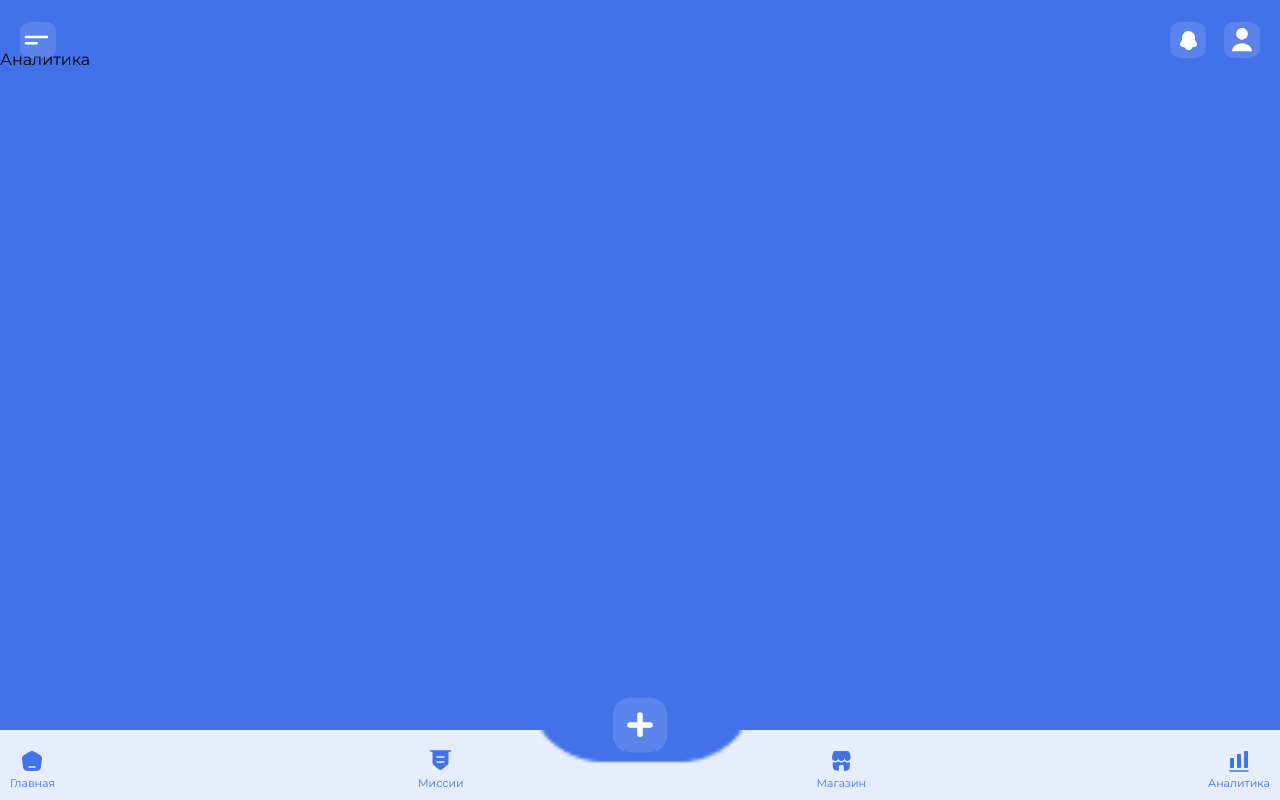
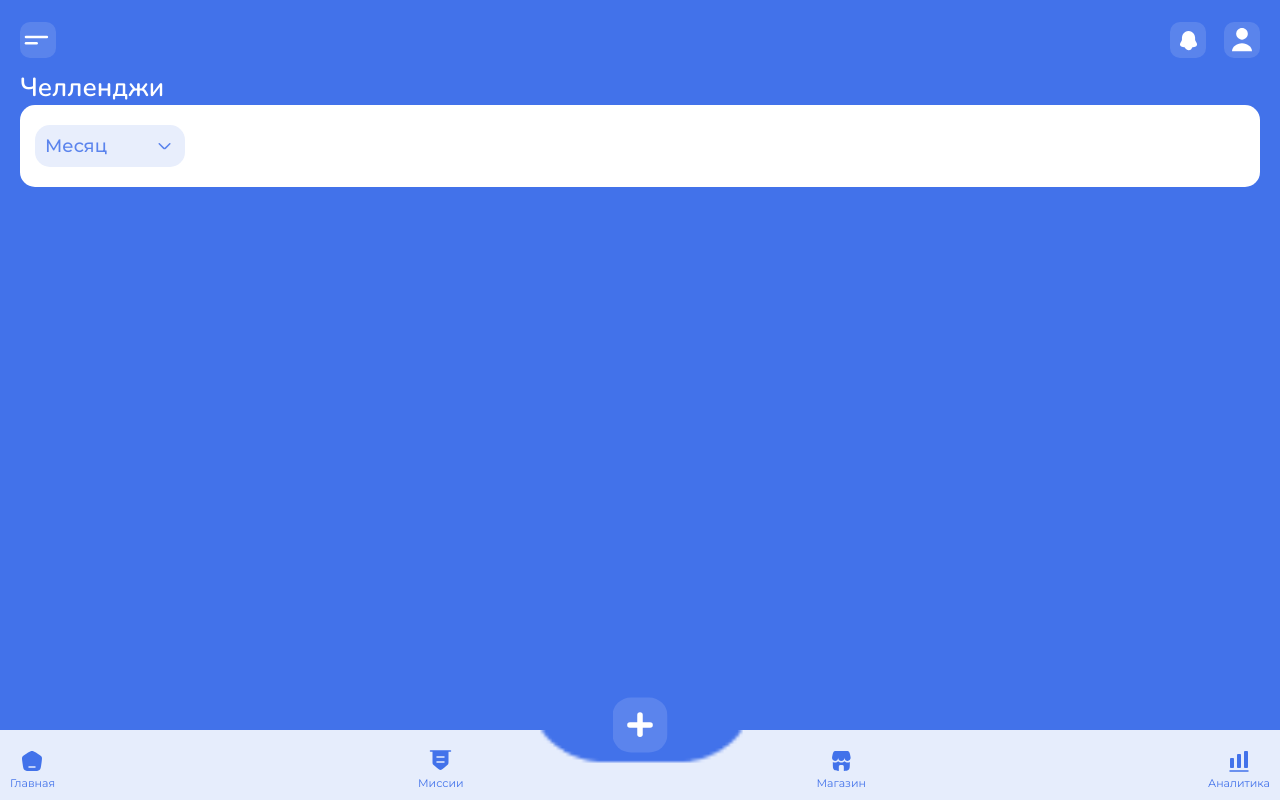
Before and after one commit to qqwerrtyz/chistulya_frontend, a Next.js app: page /app/child/analytics in a window 1280 px wide. Built offline with nearby package versions, Linux system fonts and the light colour scheme.

Commit message:
сделал выпадающее меню в аналитике -> челленджи

```diff
--- a/public/icons/icons.jsx
+++ b/public/icons/icons.jsx
@@ -8,6 +8,8 @@ import exit from "./exit.svg"
 import coin from "./coin.svg"
 import arrowDown from "./arrowDown.svg"
 import arrowUp from "./arrowUp.svg"
+import arrowUpBlue from "./arrowUpBlue.svg"
+import arrowDownBlue from "./arrowDownBlue.svg"
 import footerAnalitycs from "./footerAnalitycs.svg"
 import footerMain from "./footerMain.svg"
 import footerMissions from "./footerMissions.svg"
@@ -30,6 +32,8 @@ const icons = {
     footerMissions,
     footerPlus,
     footerShop,
+    arrowUpBlue,
+    arrowDownBlue
 }
 
 export default icons
--- a/src/app/app/child/analytics/Analytics.module.css
+++ b/src/app/app/child/analytics/Analytics.module.css
@@ -0,0 +1,4 @@
+.chellengeWrapper {
+    margin-top: 20px;
+    padding: 0 20px;
+}
--- a/src/app/app/child/analytics/page.jsx
+++ b/src/app/app/child/analytics/page.jsx
@@ -1,7 +1,13 @@
+import Chellenge from "@/components/app/another/analytics/chellenge/Chellenge"
+import styles from "./Analytics.module.css"
 export default function Analytics () {
     return (
-        <div>
-            Аналитика
+        <div className={styles.analyticsWrapper}>
+            <div className={styles.analytics}>
+                <div className={styles.chellengeWrapper}>
+                    <Chellenge />
+                </div>
+            </div>
         </div>
     )
 }
--- /dev/null
+++ b/src/components/app/another/analytics/chellenge/Chellenge.jsx
@@ -0,0 +1,116 @@
+"use client"
+import { useState } from "react"
+import AnalyticsHeadline from "../headline/Headline"
+import styles from "./Chellenge.module.css"
+import icons from "../../../../../../public/icons/icons"
+import Image from "next/image"
+
+export default function Chellenge () {
+    const [selectedMonth, setSelectedMonth] = useState({
+        ruName: "Месяц",
+        enName: null
+    });
+
+    const [showDropDown, setShowDropDown] = useState(false)
+
+    const dataMonth = [
+
+
+        {
+            enNameMonth: "january",
+            ruNameMonth: "Январь",
+            count: 23
+        },
+
+        {
+            enNameMonth: "february",
+            ruNameMonth: "Февраль",
+            count: 23
+        },
+
+        {
+            enNameMonth: "march",
+            ruNameMonth: "Март",
+            count: 23
+        },
+
+        {
+            enNameMonth: "april",
+            ruNameMonth: "Апрель",
+            count: 23
+        },
+
+        {
+            enNameMonth: "may",
+            ruNameMonth: "Май",
+            count: 23
+        },
+        {
+            enNameMonth: "june",
+            ruNameMonth: "Июнь",
+            count: 23
+        }
+    ]
+
+    function handleSelectedMonth(ru, en) {
+        setSelectedMonth(prev => {
+            prev = {
+                ruName: ru,
+                enName: en
+            }
+            return prev
+        })
+    }
+
+    return (
+        <div className={styles.chellengeWrapper}>
+            <div className={styles.chellenge}>
+                <AnalyticsHeadline value={"Челленджи"}/>
+
+                <div className={styles.bodyWrapper}>
+                    <div className={styles.body}>
+
+                        <div className={styles.menuWrapper}>
+                            <div className={styles.menu} onClick={() => setShowDropDown(prev => !prev)}>
+                                <span className={styles.selectedMonth}>{selectedMonth.ruName}</span>
+
+                                {
+                                    showDropDown ? (
+                                        <Image src={icons.arrowUpBlue} className={styles.menuArrow}/>
+                                    ) : (
+                                        <Image src={icons.arrowDownBlue} className={styles.menuArrow}/>
+                                    )
+                                }
+                            </div>
+
+                            {
+                                showDropDown && (
+                                    <div className={styles.dropDownMenu}>
+                                        {
+                                            dataMonth.map((item, index) => {
+                                                return (
+                                                    <div
+                                                        className={styles.dropDownMenuItem}
+                                                        onClick={() => handleSelectedMonth(item.ruNameMonth, item.enNameMonth)}>
+                                                        <span className={styles.dropDownMenuItemName}>{item.ruNameMonth}</span>
+                                                        {
+                                                            selectedMonth.enName === item.enNameMonth && (
+
+                                                                <div className={styles.dropDownMenuItemSelect}></div>
+                                                            )
+                                                        }
+                                                    </div>
+                                                )
+                                            })
+                                        }
+                            </div>
+                                )
+                            }
+                        </div>
+
+                    </div>
+                </div>
+            </div>
+        </div>
+    )
+}
--- /dev/null
+++ b/src/components/app/another/analytics/chellenge/Chellenge.module.css
@@ -0,0 +1,76 @@
+.bodyWrapper {
+    background-color: #fff;
+    padding: 20px 15px;
+
+    border-radius: 15px;
+}
+
+.selectedMonth {
+    color: #5B84ED;
+    margin-right: 5px;
+}
+
+.menuWrapper {
+    width: 130px;
+    position: relative;
+}
+
+.menu {
+    width: 100%;
+
+    display: flex;
+    justify-content: space-between;
+    align-items: center;
+
+    padding: 10px;
+
+    border-radius: 15px;
+
+    background-color: #E8EEFC;
+}
+
+.selectedMonth {
+    font-size: 18px;
+    font-weight: 500;
+}
+
+.menuArrow {
+    width: 20px;
+}
+
+
+
+.dropDownMenu {
+    position: absolute;
+
+    width: 100%;
+
+    margin-top: 5px;
+    padding: 10px;
+
+    border-radius: 15px;
+
+    background-color: #E8EEFC;
+}
+
+.dropDownMenuItem {
+    margin: 5px 0;
+
+    display: flex;
+    align-items: center;
+    justify-content: space-between;
+}
+
+.dropDownMenuItemName {
+    font-size: 16px;
+    color: #5B84ED;
+}
+
+.dropDownMenuItemSelect {
+    width: 4px;
+    height: 4px;
+
+    border-radius: 50%;
+
+    border: 2px solid #5B84ED;
+}
--- /dev/null
+++ b/src/components/app/another/analytics/headline/Headline.jsx
@@ -0,0 +1,9 @@
+import styles from "./Headline.module.css"
+
+export default function AnalyticsHeadline({value}) {
+    return (
+        <div className={styles.analyticsCategoryHeadlineWrapper}>
+            <span className={styles.analyticsCategoryHeadline}>{value}</span>
+        </div>
+    )
+}
--- /dev/null
+++ b/src/components/app/another/analytics/headline/Headline.module.css
@@ -0,0 +1,6 @@
+.analyticsCategoryHeadline {
+    font-size: 26px;
+    font-family: "headline";
+    font-weight: 600;
+    color: #fff;
+}
```
Also changed, not shown: public/icons/arrowDownBlue.svg (added), public/icons/arrowUpBlue.svg (added).
